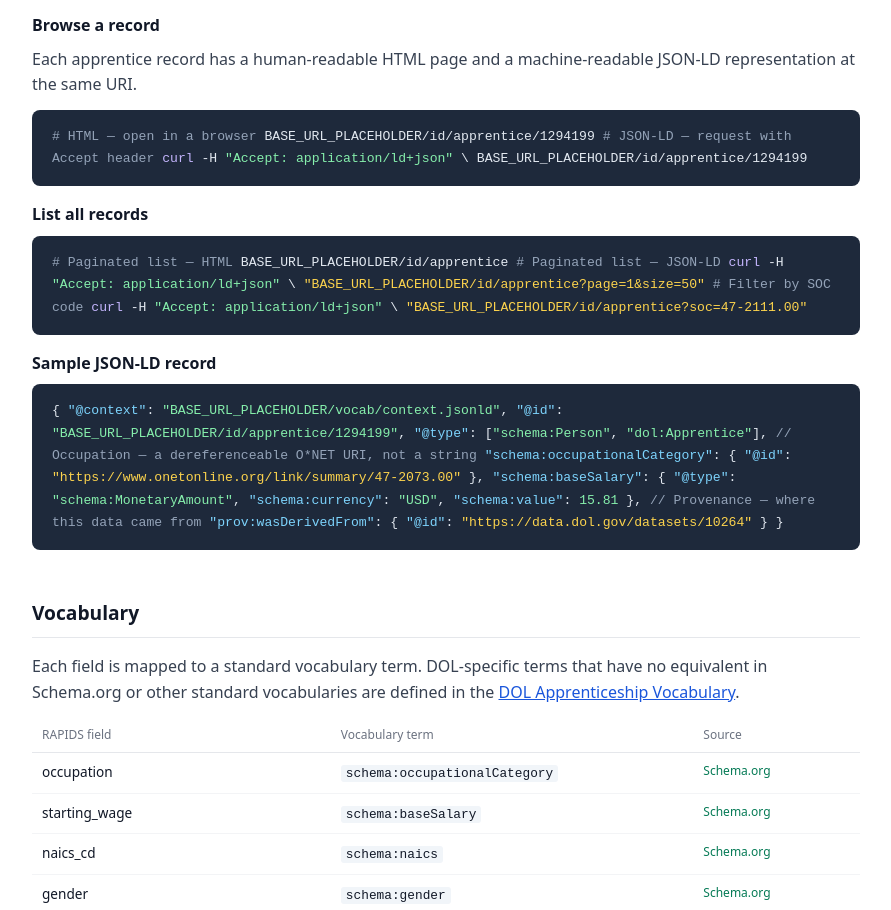
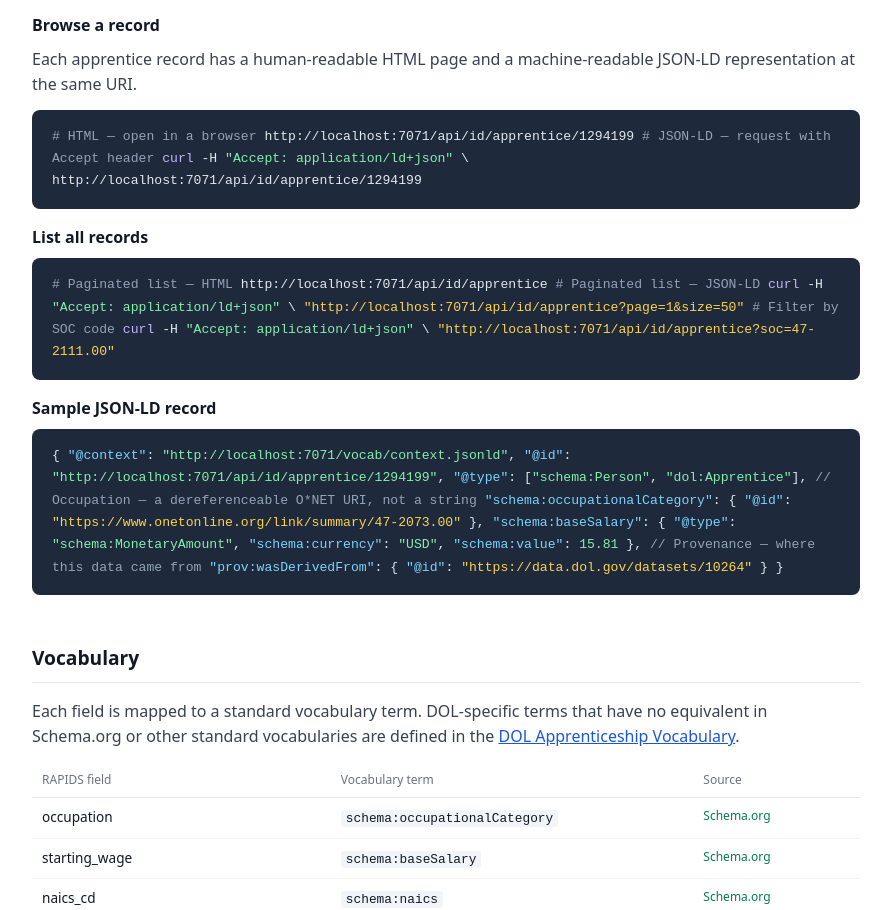
Before and after one commit to mthelm85/dol-linked-data, a website: page public/index.html in a window 1280 px wide. Shown: the part 1076-1986 px from the top of the page, without its empty margins (194-1085 px from the left). Drawn offline with Linux system fonts and the light colour scheme.

Commit message:
fix urls on landing page

```diff
--- a/public/index.html
+++ b/public/index.html
@@ -13,7 +13,7 @@
     "@type": "Dataset",
     "name": "DOL Apprenticeship Participant Characteristics — Linked Data",
     "description": "Linked Data publication of the RAPIDS Apprenticeship Participant Characteristics dataset. Each record is available as a dereferenceable URI returning JSON-LD.",
-    "url": "BASE_URL_PLACEHOLDER/",
+    "url": "http://localhost:7071/",
     "publisher": {
       "@type": "Organization",
       "name": "U.S. Department of Labor, Employment and Training Administration",
@@ -321,32 +321,32 @@
 
     <div class="code-block">
 <span class="comment"># HTML — open in a browser</span>
-BASE_URL_PLACEHOLDER/id/apprentice/1294199
+http://localhost:7071/api/id/apprentice/1294199
 
 <span class="comment"># JSON-LD — request with Accept header</span>
 <span class="cmd">curl</span> -H <span class="val">"Accept: application/ld+json"</span> \
-  BASE_URL_PLACEHOLDER/id/apprentice/1294199
+  http://localhost:7071/api/id/apprentice/1294199
     </div>
 
     <h3>List all records</h3>
     <div class="code-block">
 <span class="comment"># Paginated list — HTML</span>
-BASE_URL_PLACEHOLDER/id/apprentice
+http://localhost:7071/api/id/apprentice
 
 <span class="comment"># Paginated list — JSON-LD</span>
 <span class="cmd">curl</span> -H <span class="val">"Accept: application/ld+json"</span> \
-  <span class="uri">"BASE_URL_PLACEHOLDER/id/apprentice?page=1&amp;size=50"</span>
+  <span class="uri">"http://localhost:7071/api/id/apprentice?page=1&amp;size=50"</span>
 
 <span class="comment"># Filter by SOC code</span>
 <span class="cmd">curl</span> -H <span class="val">"Accept: application/ld+json"</span> \
-  <span class="uri">"BASE_URL_PLACEHOLDER/id/apprentice?soc=47-2111.00"</span>
+  <span class="uri">"http://localhost:7071/api/id/apprentice?soc=47-2111.00"</span>
     </div>
 
     <h3>Sample JSON-LD record</h3>
     <div class="code-block">
 {
-  <span class="key">"@context"</span>: <span class="val">"BASE_URL_PLACEHOLDER/vocab/context.jsonld"</span>,
-  <span class="key">"@id"</span>:      <span class="val">"BASE_URL_PLACEHOLDER/id/apprentice/1294199"</span>,
+  <span class="key">"@context"</span>: <span class="val">"http://localhost:7071/vocab/context.jsonld"</span>,
+  <span class="key">"@id"</span>:      <span class="val">"http://localhost:7071/api/id/apprentice/1294199"</span>,
   <span class="key">"@type"</span>:    [<span class="val">"schema:Person"</span>, <span class="val">"dol:Apprentice"</span>],
 
   <span class="comment">// Occupation — a dereferenceable O*NET URI, not a string</span>
@@ -374,7 +374,7 @@ BASE_URL_PLACEHOLDER/id/apprentice
     <p>
       Each field is mapped to a standard vocabulary term. DOL-specific terms that have no
       equivalent in Schema.org or other standard vocabularies are defined in the
-      <a href="BASE_URL_PLACEHOLDER/vocab/apprenticeship">DOL Apprenticeship Vocabulary</a>.
+      <a href="http://localhost:7071/vocab/apprenticeship">DOL Apprenticeship Vocabulary</a>.
     </p>
 
     <table class="vocab-table">
@@ -403,9 +403,9 @@ BASE_URL_PLACEHOLDER/id/apprentice
     </table>
 
     <p style="margin-top: 1rem;">
-      <a href="BASE_URL_PLACEHOLDER/vocab/context.jsonld">JSON-LD context document</a> ·
-      <a href="BASE_URL_PLACEHOLDER/vocab/apprenticeship">Vocabulary definition (Turtle)</a> ·
-      <a href="BASE_URL_PLACEHOLDER/.well-known/void">Dataset description (JSON-LD)</a>
+      <a href="http://localhost:7071/vocab/context.jsonld">JSON-LD context document</a> ·
+      <a href="http://localhost:7071/vocab/apprenticeship">Vocabulary definition (Turtle)</a> ·
+      <a href="http://localhost:7071/.well-known/void">Dataset description (JSON-LD)</a>
     </p>
   </section>
 
@@ -463,7 +463,7 @@ BASE_URL_PLACEHOLDER/id/apprentice
   <p>
     Built using publicly available data from
     <a href="https://data.dol.gov/datasets/10264" target="_blank">data.dol.gov</a> ·
-    <a href="BASE_URL_PLACEHOLDER/vocab/apprenticeship">Vocabulary</a> ·
+    <a href="http://localhost:7071/vocab/apprenticeship">Vocabulary</a> ·
     <a href="https://github.com/mthel/dol-linked-data" target="_blank">GitHub</a>
   </p>
   <p style="margin-top: 0.5rem;">
```
